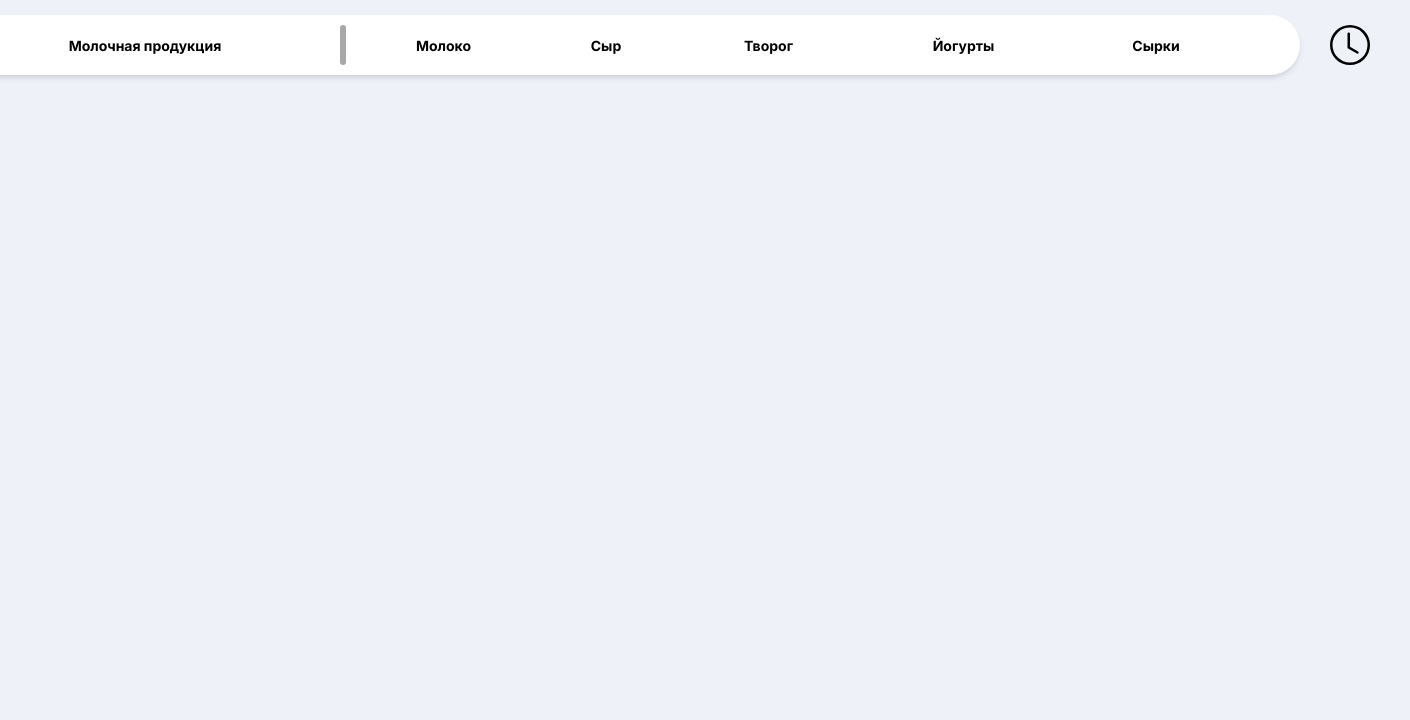
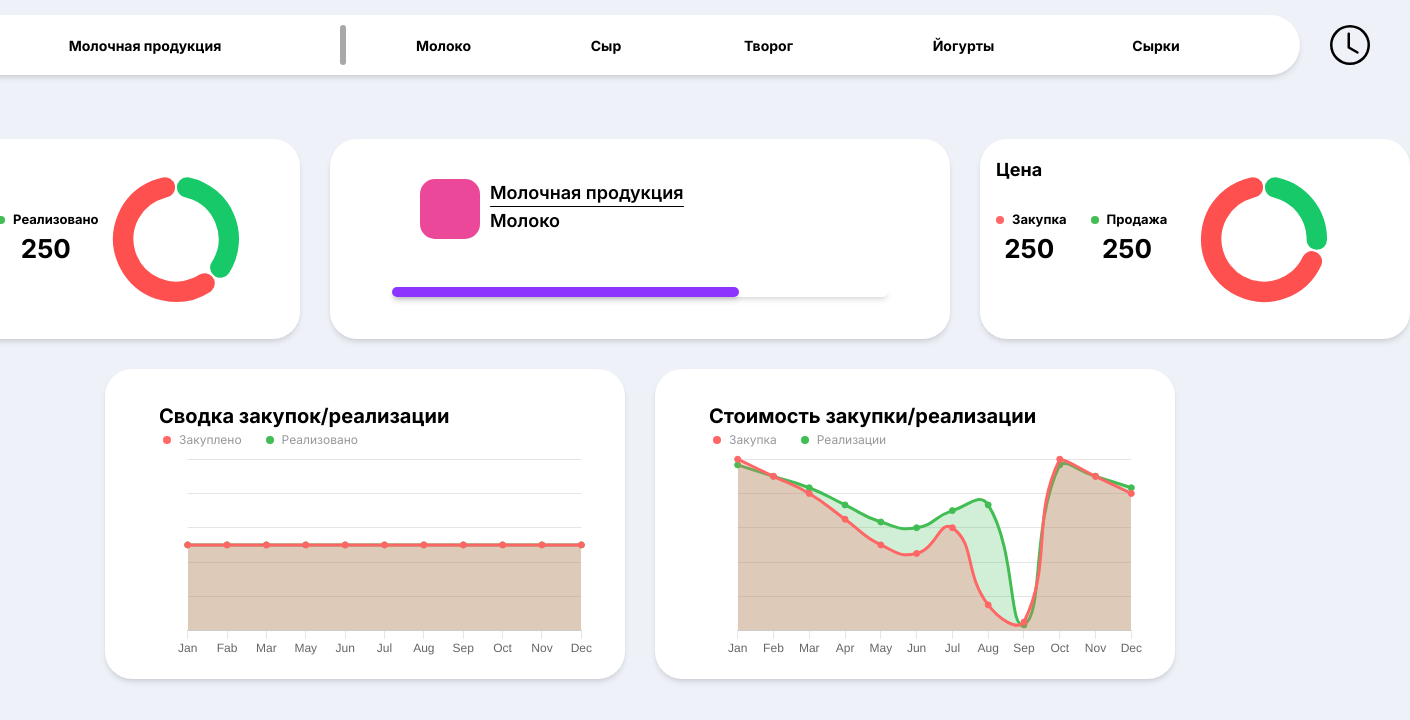
Before and after one commit to Rostov4an1n/hackathon2023-donstu-fastreports, a Next.js app in the folder Client/: page / in a window 1280 px wide. Shown: the top 720 px of the page, 1410 px wide, since content can reach past the window. Built offline with nearby package versions, Linux system fonts and the light colour scheme.

Commit message:
connect react query in charts

```diff
--- a/Client/app/components/chartLine.js
+++ b/Client/app/components/chartLine.js
@@ -56,38 +56,3 @@ export const optionsLine = { // Настройки для графика Line Ch
         },
     },
 };
-
-const labels = ['Jan', 'Feb', 'Mar', 'Apr', 'May', 'Jun', 'Jul', 'Aug', 'Sep', 'Oct', 'Nov', 'Dec']; // Метки для оси x
-
-const datalabels = [20, 18, 16, 13, 10, 9, 12, 3, 1, 20, 18, 16]; // Данные для Dataset 1
-const datalabels2 = [29, 27, 25, 22, 19, 18, 21, 22, 1, 29, 27, 25]; // Данные для Dataset 2
-
-export const dataLine = {
-    labels, // Подставляем метки для оси x
-    datasets: [{
-            label: false, // Название Dataset 1
-            data: datalabels, // Данные для Dataset 1
-            backgroundColor: '#FF6666FF', // Цвет заливки графика (красный)
-            borderColor: "#FF6666FF", // Цвет границы графика (красный)
-            yAxisID: 'y', // Использовать ось y
-            fill: {
-                target: 'origin', // Заполнить область под графиком
-                above: '#FF666644', // Цвет заливки выше графика (красный с прозрачностью)
-                below: '#F9000000', // Цвет заливки ниже графика (красный с прозрачностью)
-            },
-            borderDashOffset: 3,
-        },
-        {
-            label: false, // Название Dataset 2
-            data: datalabels2, // Данные для Dataset 2
-            backgroundColor: '#42BD53FF', // Цвет заливки графика (зеленый)
-            borderColor: "#42BD53FF", // Цвет границы графика (зеленый)
-            yAxisID: 'y1', // Использовать ось y1
-            fill: {
-                target: 'origin', // Заполнить область под графиком
-                above: '#42BD533D', // Цвет заливки выше графика (зеленый с прозрачностью)
-                below: '#F9000000' // Цвет заливки ниже графика (красный с прозрачностью)
-            }
-        },
-    ],
-}
--- a/Client/app/components/chartSales.js
+++ b/Client/app/components/chartSales.js
@@ -1,5 +1,3 @@
-'use client';
-
 import {
   Chart as ChartJS,
   CategoryScale,
--- a/Client/app/layout.jsx
+++ b/Client/app/layout.jsx
@@ -1,22 +1,27 @@
-import { Inter } from 'next/font/google'
-import './globals.css'
-import { ReactQueryProvider } from './reactQueruProvider'
+'use client';
 
-const inter = Inter({ subsets: ['latin'] })
+import { Inter } from 'next/font/google';
+import './globals.css';
+import { ReactQueryProvider } from './reactQueruProvider';
+import NavPanel from './components/navPanel';
+import { usePathname } from 'next/navigation';
+import { metadata } from './metadata';
 
-export const metadata = {
-  title: 'Fast Reports',
-  description: 'Hackathon app for Fast Reports',
-}
+const inter = Inter({ subsets: ['latin'] });
 
 export default function RootLayout({ children }) {
+  const currentPage = usePathname();
+
   return (
     <ReactQueryProvider>
       <html lang="en">
+      <title>{metadata.title}</title>
+      <meta name="description" content={metadata.description} />
         <body className={inter.className}>
+          {currentPage === '/' && <NavPanel />}
           {children}
         </body>
       </html>
     </ReactQueryProvider>
-  )
+  );
 }
--- /dev/null
+++ b/Client/app/metadata.js
@@ -0,0 +1,4 @@
+export const metadata = {
+    title: 'Fast Reports',
+    description: 'Hackathon app for Fast Reports',
+};
--- a/Client/app/page.jsx
+++ b/Client/app/page.jsx
@@ -1,16 +1,62 @@
 'use client';
 import React from 'react';
 import { Line, Doughnut } from 'react-chartjs-2';
-import { optionsLine, dataLine } from './components/chartLine';
+import { optionsLine } from './components/chartLine';
 import { optionsLine2, dataLine2 } from './components/chartLine2'
 import {data, options} from './components/chartPie';
 import {data2, options2} from './components/ChartPie2';
-import NavPanel from './components/navPanel';
+import { useQuery } from 'react-query';
 
 
 export default function Home() {
+  // const { isLoading, error, data: fetchedData } = useQuery(
+  //   'repoData',
+  //   () =>
+  //     fetch(
+  //       'https://localhost:8888/sold-products/'
+  //     ).then((response) => response.json())
+  // );
+
+  // if (isLoading) return <p>Загрузка...</p>;
+
+  // if (error) return <p>Ошибка: {error.message}</p>;
+
+  // Здесь вы можете обработать полученные данные и использовать их для заполнения datasets.
+  const labels = ['Jan', 'Fab', 'Mar', 'May', 'Jun', 'Jul', 'Aug', 'Sep', 'Oct', 'Nov', 'Dec'];
+  const dataLinelabels = [100, 100, 100, 100, 100, 100, 100, 100, 100, 100, 100, 100];
+  const dataLinelabels2 = [100, 100, 100, 100, 100, 100, 100, 100, 100, 100, 100, 100];
+
+  const dataLine = {
+      labels, // Подставляем метки для оси x
+      datasets: [{
+              label: false, // Название Dataset 1
+              data: dataLinelabels, // Данные для Dataset 1
+              backgroundColor: '#FF6666FF', // Цвет заливки графика (красный)
+              borderColor: "#FF6666FF", // Цвет границы графика (красный)
+              yAxisID: 'y', // Использовать ось y
+              fill: {
+                  target: 'origin', // Заполнить область под графиком
+                  above: '#FF666644', // Цвет заливки выше графика (красный с прозрачностью)
+                  below: '#F9000000', // Цвет заливки ниже графика (красный с прозрачностью)
+              },
+              borderDashOffset: 3,
+          },
+          {
+              label: false, // Название Dataset 2
+              data: dataLinelabels2, // Данные для Dataset 2
+              backgroundColor: '#42BD53FF', // Цвет заливки графика (зеленый)
+              borderColor: "#42BD53FF", // Цвет границы графика (зеленый)
+              yAxisID: 'y1', // Использовать ось y1
+              fill: {
+                  target: 'origin', // Заполнить область под графиком
+                  above: '#42BD533D', // Цвет заливки выше графика (зеленый с прозрачностью)
+                  below: '#F9000000' // Цвет заливки ниже графика (красный с прозрачностью)
+              }
+          },
+      ],
+  }
+
   return (
-    <NavPanel>
     <main className='flex flex-col h-screen w-screen items-center'>
       <div id='topContainer' className='flex flex-row h-[200px] w-[1540px] mt-[69px] gap-x-[30px]'>
         <div className=' flex w-[430px] h-[200px] bg-white shadow-md rounded-[27px] items-center'>
@@ -162,6 +208,5 @@ export default function Home() {
 
       </div>
     </main>
-    </NavPanel>
   );
 }
```
Also changed, not shown: Client/app/regPage/page.jsx (added), 1 other file (tests, documents, lock files or other folders). Lines whose indentation alone changed are shown as unchanged.
